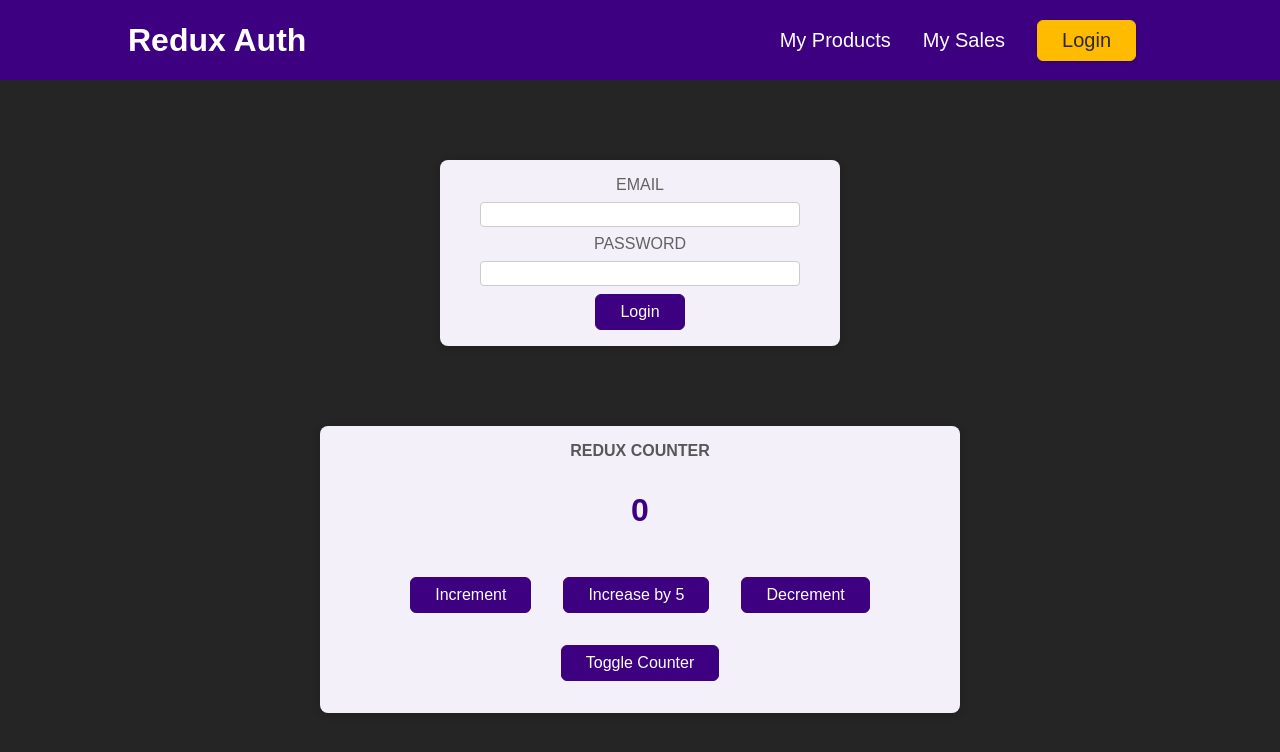
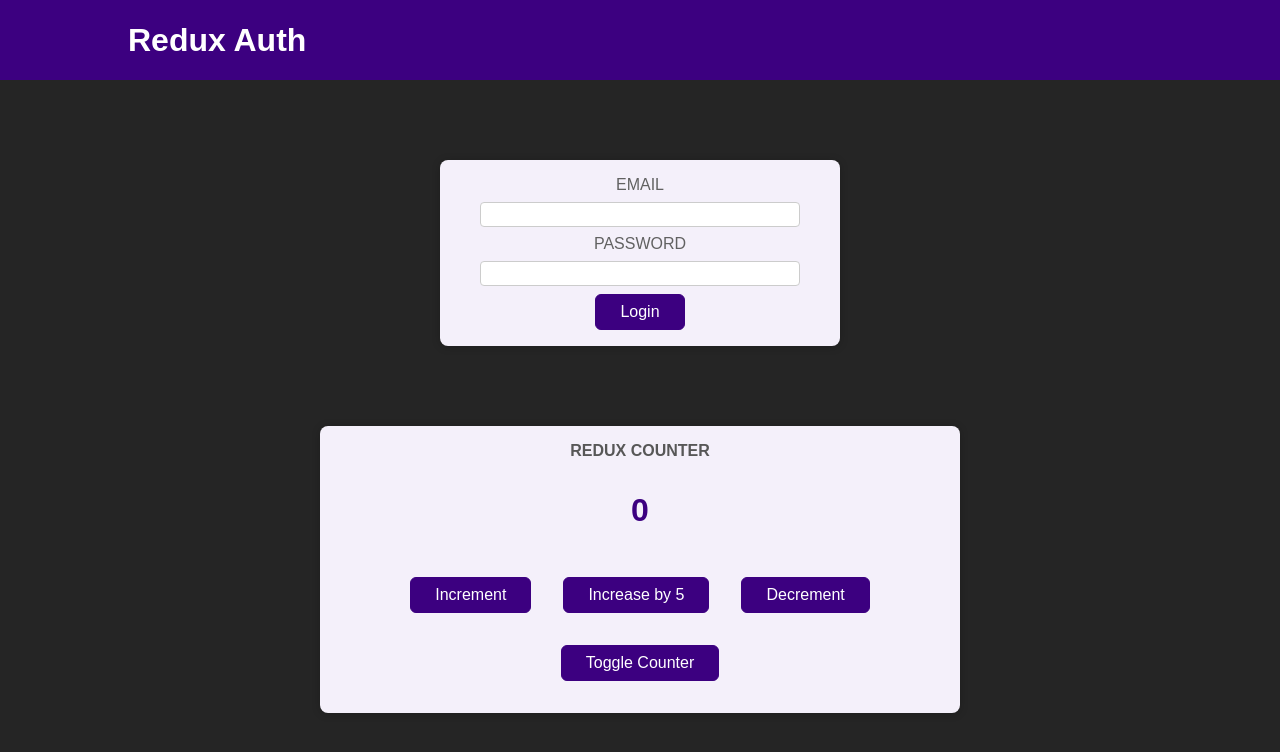
Before and after one commit to lulla-by/React_maiximilian_fourth_to_final, a React (Create React App) app in the folder 13.React_Redux_Learning/: page / in a window 1280 px wide. Shown: the top 752 px of the page. Built offline with nearby package versions, Linux system fonts and the light colour scheme.

Commit message:
새 슬라이스에서 읽기 및  dispatch

```diff
--- a/13.React_Redux_Learning/src/App.js
+++ b/13.React_Redux_Learning/src/App.js
@@ -1,14 +1,17 @@
-import { Fragment } from 'react';
-import Counter from './components/Counter';
-import Header from './components/Header'
-import Auth from "./components/Auth"
-
+import { Fragment } from "react";
+import Counter from "./components/Counter";
+import Header from "./components/Header";
+import Auth from "./components/Auth";
+import UserProfile from "./components/UserProfile";
+import { useSelector } from "react-redux";
 
 function App() {
+  const isAuth = useSelector((state) => state.auth.isAuthenticated);
   return (
     <Fragment>
-      <Header/>
-      <Auth/>
+      <Header />
+      {!isAuth && <Auth/>}
+      {isAuth && <UserProfile/>}
       <Counter />
     </Fragment>
   );
--- a/13.React_Redux_Learning/src/components/Auth.js
+++ b/13.React_Redux_Learning/src/components/Auth.js
@@ -1,17 +1,24 @@
-import classes from './Auth.module.css';
+import { useDispatch } from "react-redux";
+import classes from "./Auth.module.css";
+import { authActions } from "../store";
 
 const Auth = () => {
+  const dispatch =useDispatch()
+  const loginHandeler = (e) => {
+    e.preventDefault();
+    dispatch(authActions.login())
+  };
   return (
     <main className={classes.auth}>
       <section>
-        <form>
+        <form onSubmit={loginHandeler}>
           <div className={classes.control}>
-            <label htmlFor='email'>Email</label>
-            <input type='email' id='email' />
+            <label htmlFor="email">Email</label>
+            <input type="email" id="email" />
           </div>
           <div className={classes.control}>
-            <label htmlFor='password'>Password</label>
-            <input type='password' id='password' />
+            <label htmlFor="password">Password</label>
+            <input type="password" id="password" />
           </div>
           <button>Login</button>
         </form>
--- a/13.React_Redux_Learning/src/components/Header.js
+++ b/13.React_Redux_Learning/src/components/Header.js
@@ -5,15 +5,13 @@ import { authActions } from "../store";
 const Header = () => {
   const auth = useSelector((state) => state.auth.isAuthenticated);
   const dispatch = useDispatch();
-  const loginHandeler = () => {
-    dispatch(authActions.login());
-  };
   const logoutHandeler = () => {
     dispatch(authActions.logout());
   };
   return (
     <header className={classes.header}>
       <h1>Redux Auth</h1>
+      {auth && (
         <nav>
           <ul>
             <li>
@@ -23,14 +21,11 @@ const Header = () => {
               <a href="/">My Sales</a>
             </li>
             <li>
-            {auth === true ? (
               <button onClick={logoutHandeler}>Logout</button>
-            ) : (
-              <button onClick={loginHandeler}>Login</button>
-            )}
             </li>
           </ul>
         </nav>
+      )}
     </header>
   );
 };
```
Lines whose indentation alone changed are shown as unchanged.
